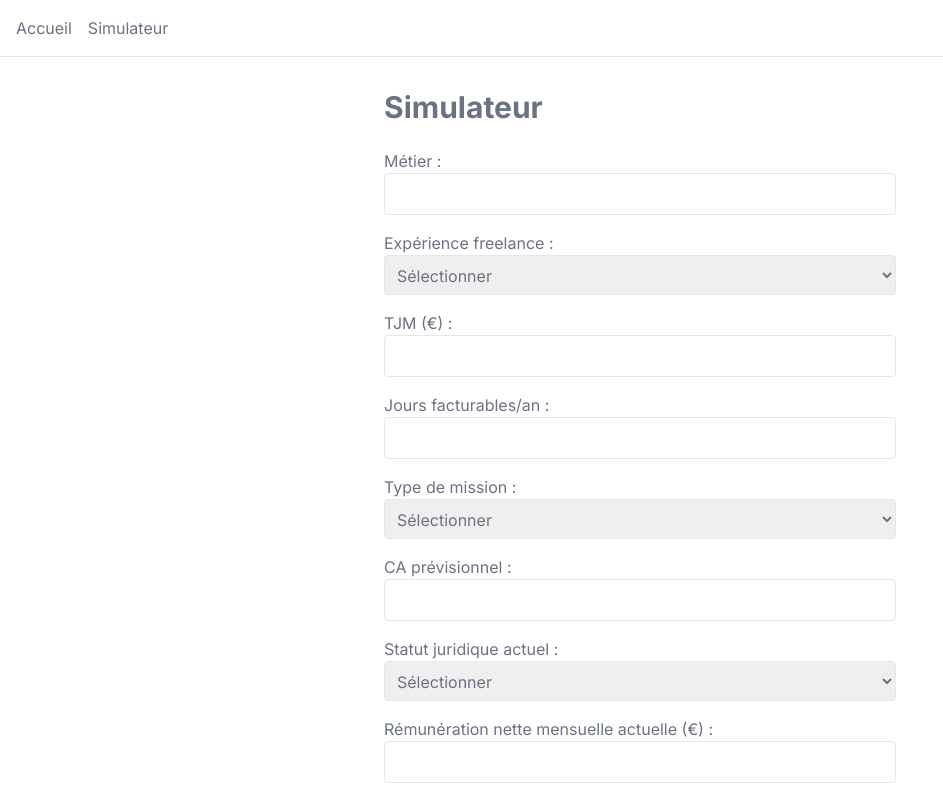
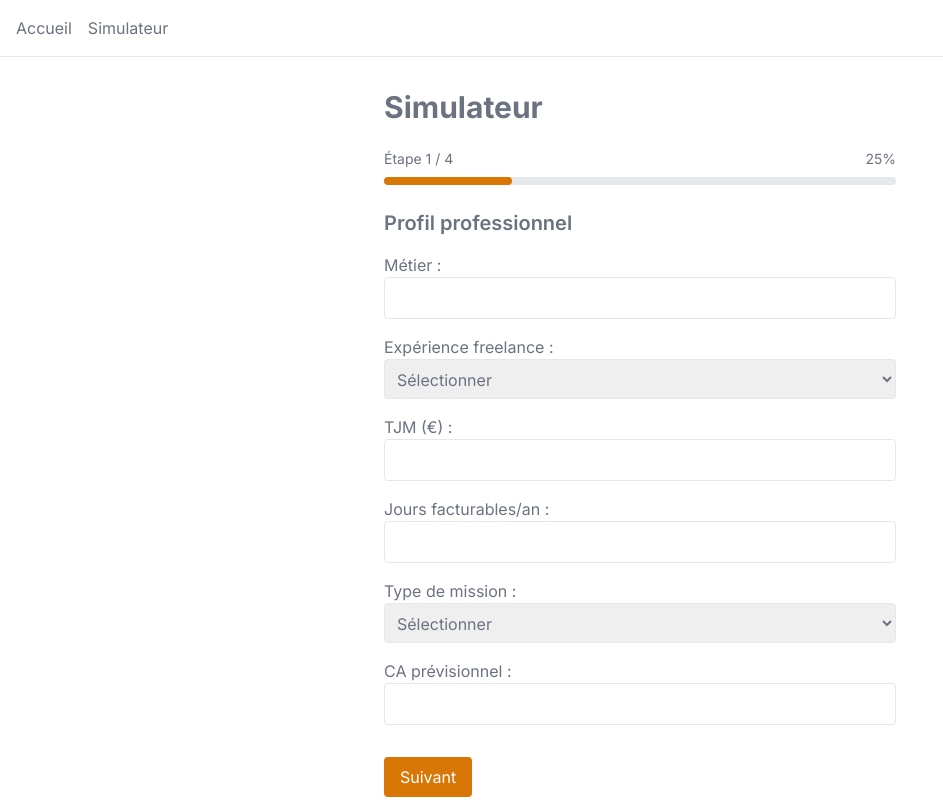
Before and after one commit to Zaafira95/StatutIQ, a React (Vite) app in the folder frontend/statutiq/: page /simulateur in a window 1280 px wide. Shown: the top 800 px of the page, without its empty margins (0-943 px from the left). Built offline with nearby package versions, Linux system fonts and the light colour scheme.

Commit message:
multi form step OK

```diff
--- a/frontend/statutiq/src/pages/Simulator.jsx
+++ b/frontend/statutiq/src/pages/Simulator.jsx
@@ -1,7 +1,36 @@
 import { useState } from "react";
 import { createSimulation } from "../services/api";
 
+
 export default function Simulator() {
+
+  const [step, setStep] = useState(1);
+  const nextStep = () => setStep((s) => s + 1);
+  const prevStep = () => setStep((s) => s - 1);
+
+  const totalSteps = 4;
+
+  const requiredFieldsByStep = {
+    1: ["metier", "experience_freelance", "tjm", "jours_facturables", "type_mission"],
+    2: ["statut_juridique"],
+    3: ["objectif_principal", "appetence_risque", "horizon_temporel"],
+    4: ["situation_familiale"]
+  };
+
+  const validateStep = () => {
+    const requiredFields = requiredFieldsByStep[step];
+
+    for (let field of requiredFields) {
+      if (!formData[field] || formData[field] === "") {
+        alert("Merci de remplir tous les champs requis avant de continuer.");
+        return false;
+      }
+    }
+
+    return true;
+  };
+
+
   const [formData, setFormData] = useState({
     metier: "",
     experience_freelance: "",
@@ -34,11 +63,39 @@ export default function Simulator() {
       setMessage(err.message);
     }
   };
+
+  const handleNextStep = () => {
+    if (validateStep()) {
+      nextStep();
+    }
+  };
+
   return (
     <div className="max-w-xl mx-auto p-8">
       <h1 className="text-3xl font-bold mb-6">Simulateur</h1>
 
+      <div className="mb-6">
+        <div className="flex justify-between text-sm text-gray-500 mb-2">
+          <span>Étape {step} / {totalSteps}</span>
+          <span>{Math.round((step / totalSteps) * 100)}%</span>
+        </div>
+
+        <div className="w-full bg-gray-200 rounded-full h-2">
+          <div
+            className="bg-primary h-2 rounded-full transition-all duration-300"
+            style={{ width: `${(step / totalSteps) * 100}%` }}
+          />
+        </div>
+      </div>
+
+
       <form onSubmit={handleSubmit} className="space-y-4">
+
+        {step === 1 && (
+          <>
+            <h2 className="text-xl font-semibold">Profil professionnel</h2>
+
+            {/* Métier */
             <div>
               <label>Métier :</label>
               <input
@@ -49,7 +106,9 @@ export default function Simulator() {
                 className="w-full border p-2 rounded"
               />
             </div>
+            }
 
+            {/* Expérience */
             <div>
               <label>Expérience freelance :</label>
               <select
@@ -64,7 +123,9 @@ export default function Simulator() {
                 <option value="Expert">Expert &gt; 5 ans</option>
               </select>
             </div>
+            }
 
+            {/* TJM */
             <div>
               <label>TJM (€) :</label>
               <input
@@ -75,7 +136,9 @@ export default function Simulator() {
                 className="w-full border p-2 rounded"
               />
             </div>
+            }
 
+            {/* Jours facturables */
             <div>
               <label>Jours facturables/an :</label>
               <input
@@ -86,7 +149,9 @@ export default function Simulator() {
                 className="w-full border p-2 rounded"
               />
             </div>
+            }
 
+            {/* Type de mission */
             <div>
               <label>Type de mission :</label>
               <select
@@ -101,7 +166,9 @@ export default function Simulator() {
                 <option value="Mix">Mix</option>
               </select>
             </div>
+            }
 
+            {/* CA prévisionnel */
             <div>
               <label>CA prévisionnel :</label>
               <input
@@ -112,7 +179,15 @@ export default function Simulator() {
                 className="w-full border p-2 rounded"
               />
             </div>
+            }
+          </>
+        )}
 
+        {step === 2 && (
+          <>
+            <h2 className="text-xl font-semibold">Situation actuelle</h2>
+
+            {/* Statut juridique */
             <div>
               <label>Statut juridique actuel :</label>
               <select
@@ -130,7 +205,9 @@ export default function Simulator() {
                 <option value="Aucun">Aucun</option>
               </select>
             </div>
+            }
 
+            {/* Rémunération nette */
             <div>
               <label>Rémunération nette mensuelle actuelle (€) :</label>
               <input
@@ -141,7 +218,9 @@ export default function Simulator() {
                 className="w-full border p-2 rounded"
               />
             </div>
+            }
 
+            {/* Charges */
             <div>
               <label>Charges sociales/fiscales actuelles (si connues) :</label>
               <input
@@ -152,7 +231,15 @@ export default function Simulator() {
                 className="w-full border p-2 rounded"
               />
             </div>
+            }
+          </>
+        )}
 
+        {step === 3 && (
+          <>
+            <h2 className="text-xl font-semibold">Objectifs & contraintes</h2>
+
+            {/* Objectif */
             <div>
               <label>Objectif principal :</label>
               <select
@@ -167,7 +254,9 @@ export default function Simulator() {
                 <option value="Sécuriser">Sécuriser</option>
               </select>
             </div>
+            }
 
+            {/* Appétence risque */
             <div>
               <label>Appétence risque principal :</label>
               <select
@@ -182,7 +271,9 @@ export default function Simulator() {
                 <option value="Élevée">Élevée</option>
               </select>
             </div>
+            }
 
+            {/* Horizon */
             <div>
               <label>Horizon temporel  :</label>
               <select
@@ -197,7 +288,9 @@ export default function Simulator() {
                 <option value="Long terme">Long terme &gt; 3 ans</option>
               </select>
             </div>
+            }
 
+            {/* Projets patrimoniaux */
             <div>
               <label>Projets patrimoniaux :</label>
               <select
@@ -213,7 +306,16 @@ export default function Simulator() {
                 <option value="Aucun">Aucun</option>
               </select>
             </div>
+            }
 
+          </>
+        )}
+
+        {step === 4 && (
+          <>
+            <h2 className="text-xl font-semibold">Situation personnelle</h2>
+
+            {/* Situation familiale */
             <div>
               <label>Situation familiale :</label>
               <select
@@ -229,7 +331,9 @@ export default function Simulator() {
                 <option value="Enfants à charge">Enfants à charge</option>
               </select>
             </div>
+            }
 
+            {/* Autres revenus */
             <div>
               <label>Autres revenus du foyer (oui/non + montant estimé) :</label>
               <input
@@ -240,14 +344,39 @@ export default function Simulator() {
                 className="w-full border p-2 rounded"
               />
             </div>
+            }
+          </>
+        )}
 
 
+        <div className="flex justify-between pt-4">
+            {step > 1 && (
+              <button
+                type="button"
+                onClick={prevStep}
+                className="px-4 py-2 border rounded"
+              >
+                Précédent
+              </button>
+            )}
+
+            {step < 4 ? (
+              <button
+                type="button"
+                onClick={handleNextStep}
+                className="bg-primary text-white px-4 py-2 rounded"
+              >
+                Suivant
+              </button>
+            ) : (
               <button
                 type="submit"
-          className="bg-primary text-white px-4 py-2 rounded hover:bg-orange-700"
+                className="bg-primary text-white px-4 py-2 rounded"
               >
-          Envoyer
+                Faire ma simulation
               </button>
+            )}
+          </div>
       </form>
     </div>
   );
```
Lines whose indentation alone changed are shown as unchanged.
